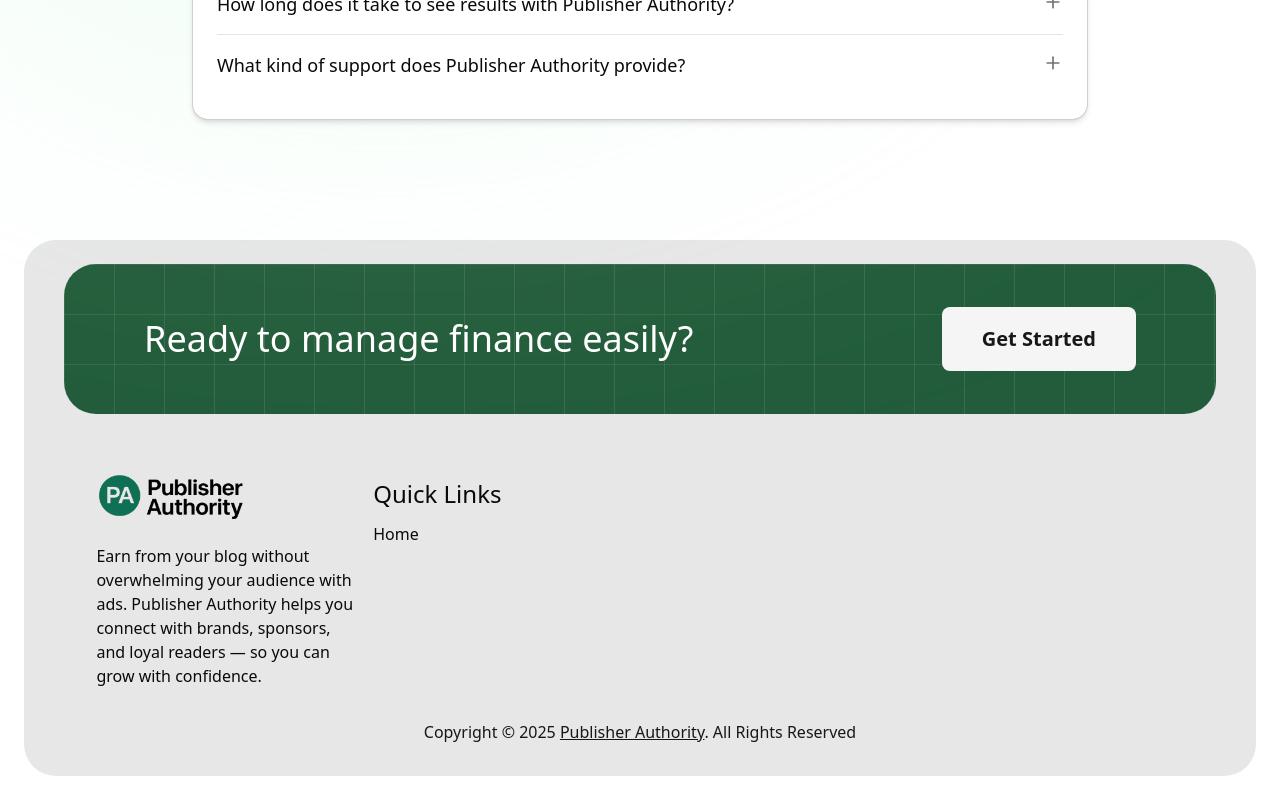
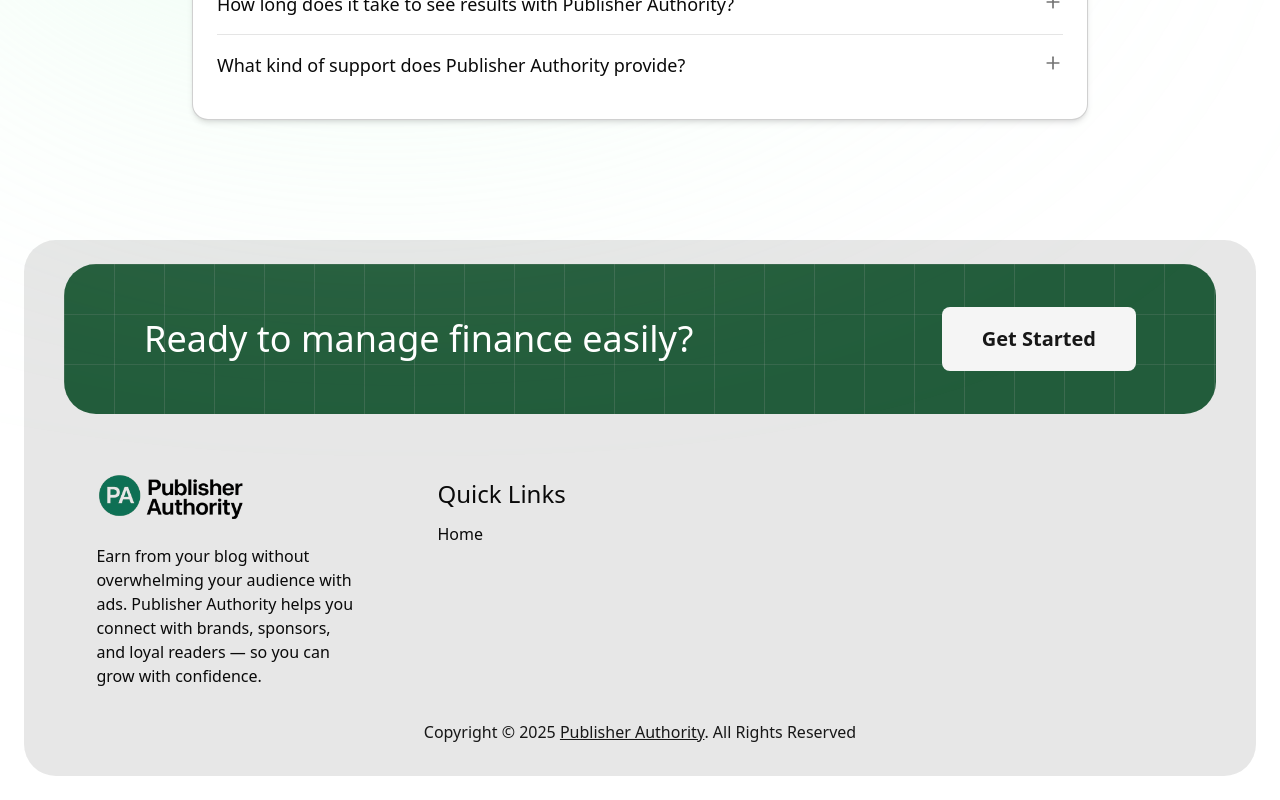
Before and after one commit to Maryammuhammadafzal/Publisher-Authority-Website, a Next.js app: page / in a window 1280 px wide. Shown: the part 3200-4000 px from the top of the page. Built offline with nearby package versions, Linux system fonts and the light colour scheme.

Commit message:
start working

```diff
--- a/src/components/footer.tsx
+++ b/src/components/footer.tsx
@@ -17,8 +17,8 @@ const Footer = () => {
 
                             <p className=''>Earn from your blog without overwhelming your audience with ads. Publisher Authority helps you connect with brands, sponsors, and loyal readers — so you can grow with confidence.</p>
                         </div>
-                        <div className="middle w-auto flex justify-center">
-                            <div className='flex flex-col gap-3 pt-4 text-left w-full'>
+                        <div className="middle w-full flex justify-center">
+                            <div className='flex flex-col gap-3 pt-4 mx-auto w-fit'>
                                 <h4 className='text-2xl font-medium'>Quick Links</h4>
 
                                 <ul className='w-auto'>
```
